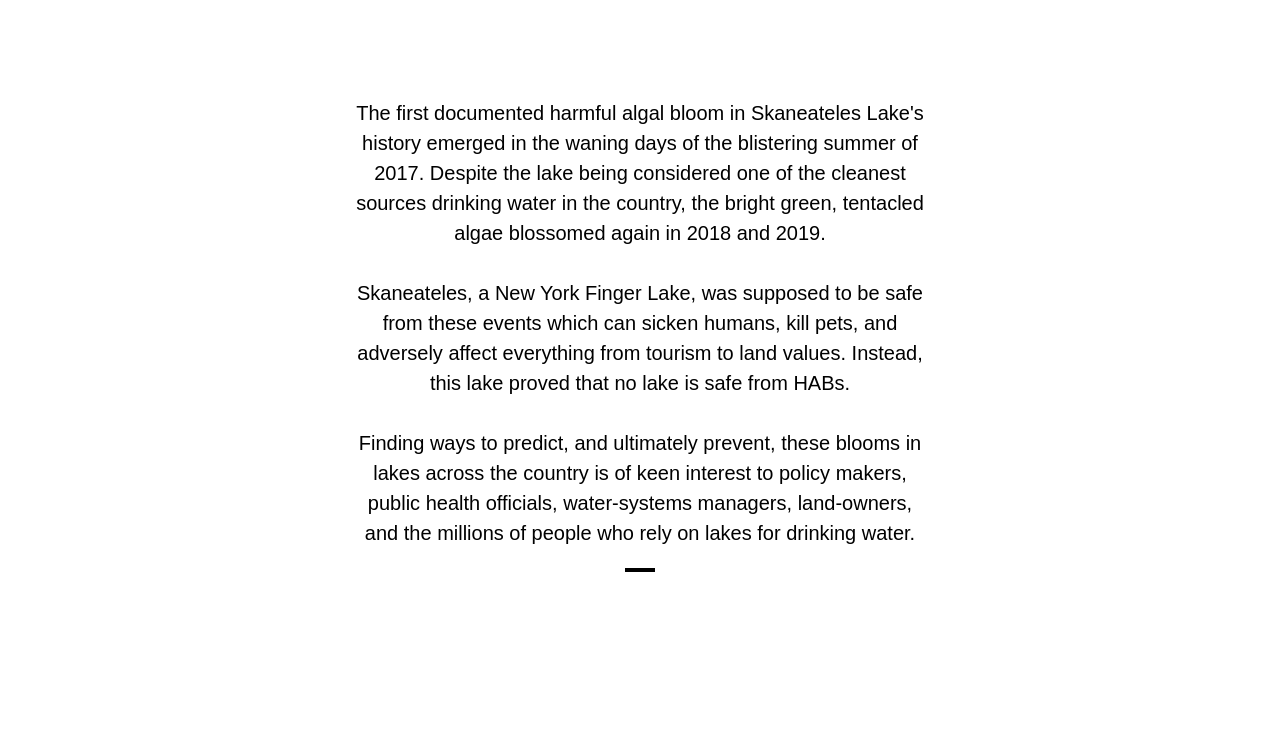
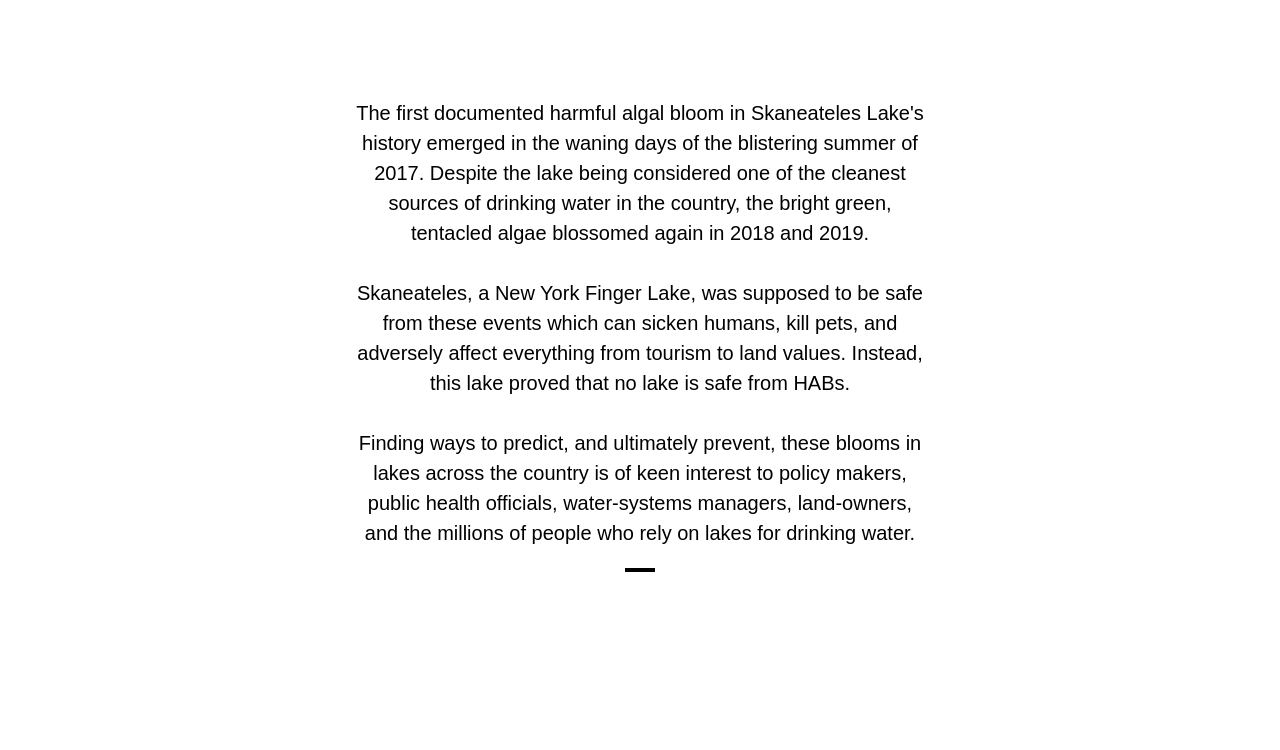
Before and after one commit to FollowingTheBloom/habs, a plain HTML site: page index.html in a window 1280 px wide. Shown: the part 962-1712 px from the top of the page. Drawn offline with nearby package versions, Linux system fonts and the light colour scheme; a web font is replaced by a local one.

Commit message:
Update index.html

```diff
--- a/index.html
+++ b/index.html
@@ -36,7 +36,7 @@
 	<img class="img_homepage" src="images/homepage.jpg" alt="A photo of a fisherman at Skaneateles Lake.">
 
 	<p class="primary">
-		The first documented harmful algal bloom in Skaneateles Lake's history emerged in the waning days of the blistering summer of 2017. Despite the lake being considered one of the cleanest sources drinking water in the country, the bright green, tentacled algae blossomed again in 2018 and 2019.
+		The first documented harmful algal bloom in Skaneateles Lake's history emerged in the waning days of the blistering summer of 2017. Despite the lake being considered one of the cleanest sources of drinking water in the country, the bright green, tentacled algae blossomed again in 2018 and 2019.
 
 		<br /> <br />
 
```
